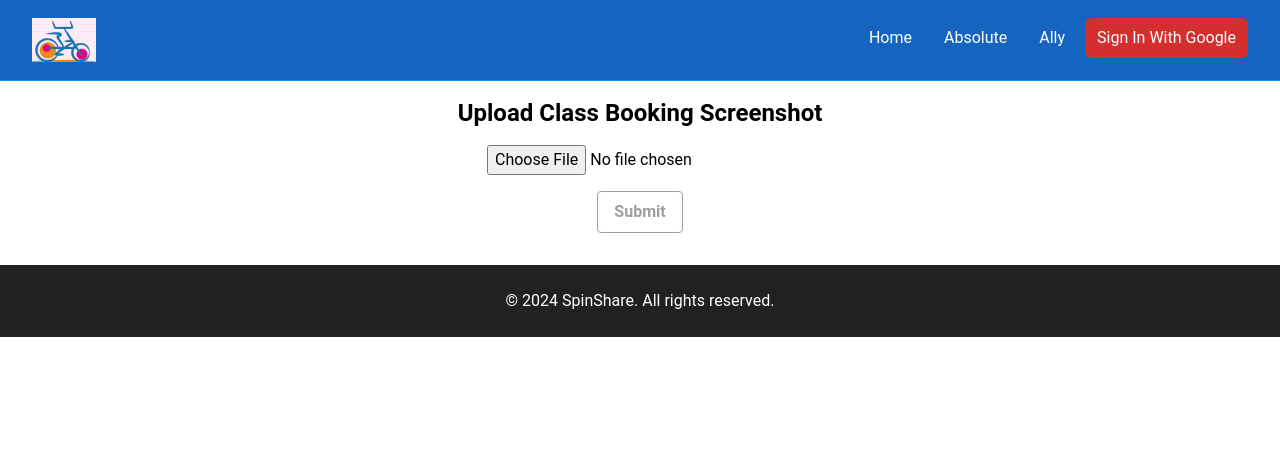
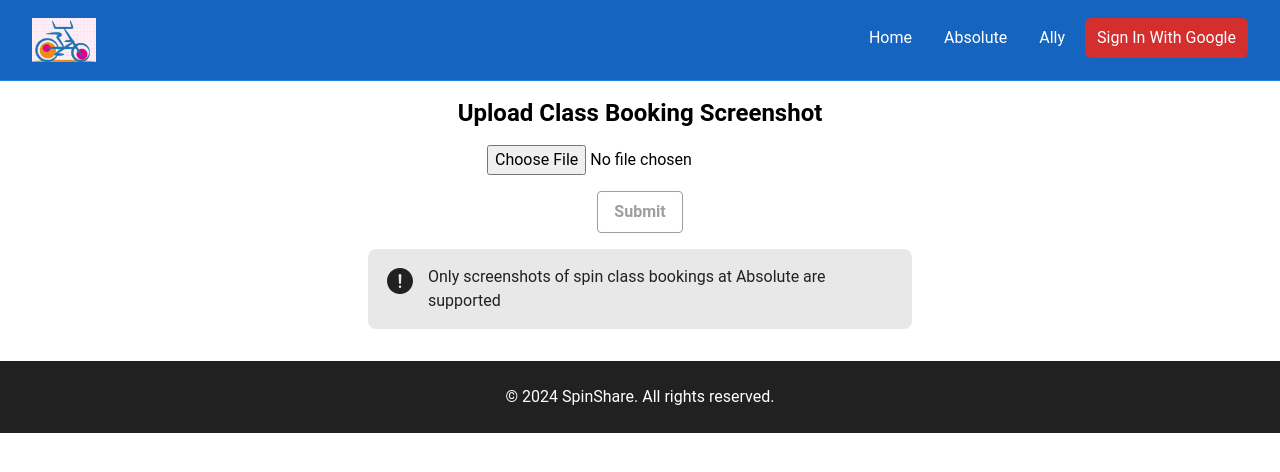
Before and after one commit to SQ77/spinShare, a React (Vite) app: page /upload/1 in a window 1280 px wide. Shown: the top 472 px of the page. Built offline with nearby package versions, Linux system fonts and the light colour scheme; no server answers.

Commit message:
Add alert to image uploader

```diff
--- a/src/components/ImageUploader.jsx
+++ b/src/components/ImageUploader.jsx
@@ -2,6 +2,8 @@
 import { createWorker } from 'tesseract.js';
 import { toast } from 'react-toastify';
 import { useNavigate } from 'react-router-dom';
+import { IoAlertCircle } from "react-icons/io5";
+import { Alert } from "@material-tailwind/react";
 
 const ImageUploader = ({ addClassAuto, userId }) => {
   const navigate = useNavigate();
@@ -334,6 +336,14 @@
         </button>}
       </div>
 
+      <div className="flex w-full flex-col gap-2 mb-4">
+        <Alert variant="ghost" icon={<IoAlertCircle className="w-8 h-8"/>}>
+          <p>
+            Only screenshots of spin class bookings at Absolute are supported
+          </p>
+        </Alert>
+      </div>
+
       {image && (
         <div className="flex justify-center mb-4">
           <img src={image} alt="Schedule" className="w-auto h-auto border-2" />
--- a/src/components/MyClasses.jsx
+++ b/src/components/MyClasses.jsx
@@ -81,7 +81,6 @@
         const now = new Date();
         const TwoMinutesAgo = new Date(now.getTime() - 60 * 2000); // Subtract 2 minutes from current time
         const classTime = new Date(classDateTime);
-        return true;
         return classTime >= TwoMinutesAgo;
       };
 
```
